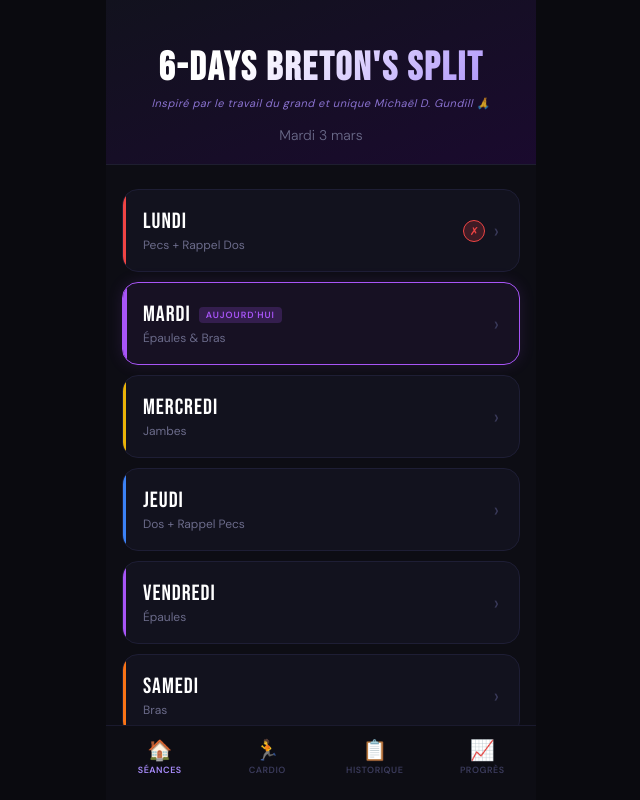
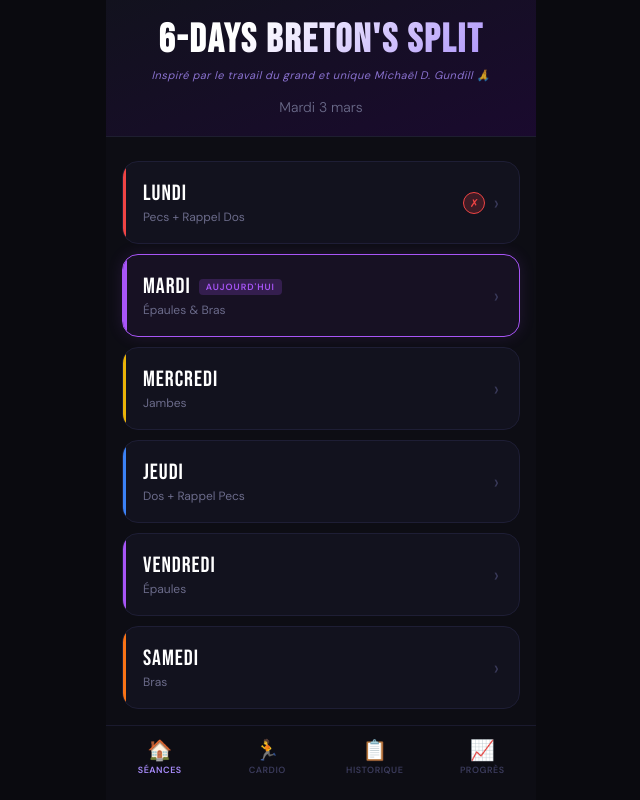
Before and after one commit to NathanLeBreton/lifttracker, a React (Vite) app: page / in a window 1280 px wide. Shown: the whole page, without its empty margins (319-959 px from the left). Built offline with nearby package versions, Linux system fonts and the light colour scheme.

Commit message:
Update Home.jsx

```diff
--- a/src/pages/Home.jsx
+++ b/src/pages/Home.jsx
@@ -31,7 +31,7 @@ export default function Home({ onOpenDay, onViewLastSession }) {
   return (
     <div style={{ flex: 1, paddingBottom: 100, overflowY: 'auto' }}>
       <div style={{
-        padding: '48px 24px 20px',
+        padding: '20px 24px 20px',
         background: 'linear-gradient(160deg, #12121e 0%, #1a0a2e 100%)',
         borderBottom: '1px solid #1e1e30',
         textAlign: 'center',
```
